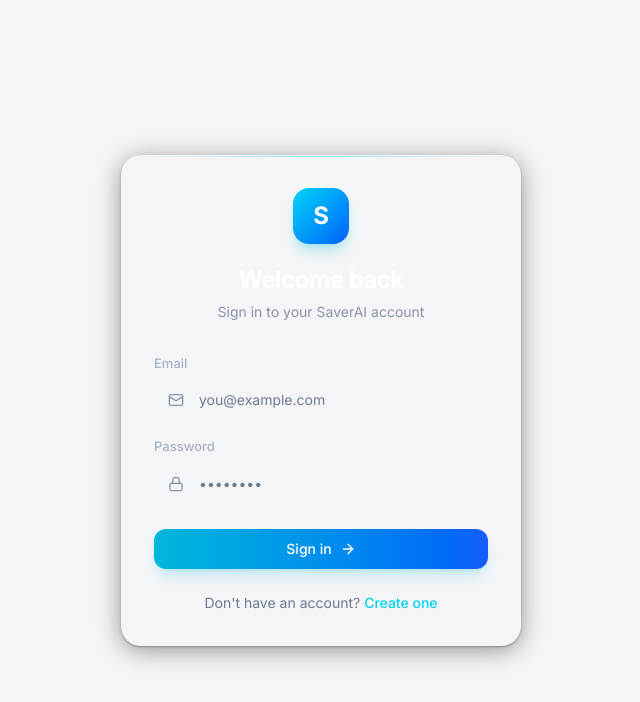
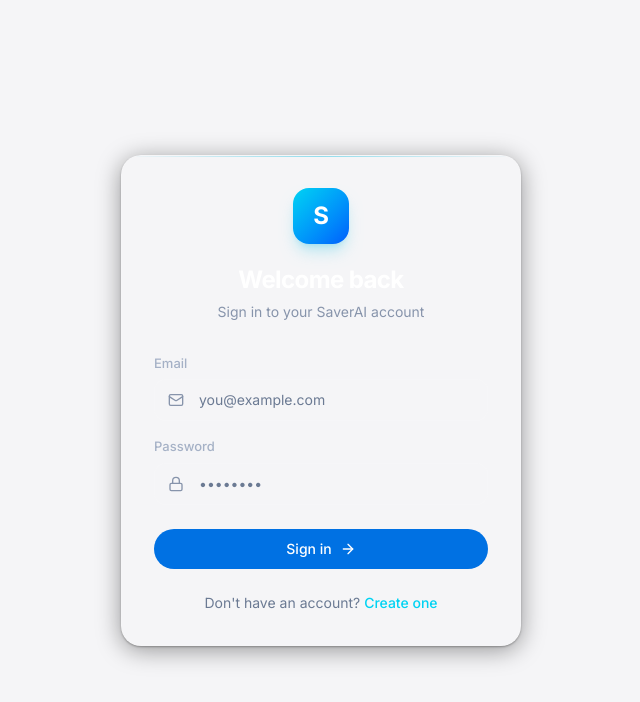
Before and after one commit to naman-sharma12345/saver-ai, a React (Vite) app in the folder frontend/: page /login in a window 1280 px wide. Shown: the top 702 px of the page, without its empty margins (319-959 px from the left). Built offline with nearby package versions, Linux system fonts and the light colour scheme; no server answers.

Commit message:
Design v2: Apple-style light redesign (Button.tsx)

```diff
--- a/frontend/src/components/ui/Button.tsx
+++ b/frontend/src/components/ui/Button.tsx
@@ -10,21 +10,22 @@ interface ButtonProps extends React.ButtonHTMLAttributes<HTMLButtonElement> {
 }
 
 export const Button = React.forwardRef<HTMLButtonElement, ButtonProps>(
-  ({ className, variant = 'primary', size = 'md', isLoading, glow, children, disabled, ...props }, ref) => {
-    const base = 'inline-flex items-center justify-center font-medium transition-all duration-200 rounded-xl focus-visible:outline-none focus-visible:ring-2 focus-visible:ring-cyan-500/50 disabled:opacity-40 disabled:pointer-events-none active:scale-[0.97] haptic cursor-pointer select-none';
+  ({ className, variant = 'primary', size = 'md', isLoading, glow: _glow, children, disabled, ...props }, ref) => {
+    const base =
+      'inline-flex items-center justify-center font-medium rounded-full transition-all duration-200 ease-out focus-visible:outline-none focus-visible:ring-2 focus-visible:ring-[#0071e3]/40 focus-visible:ring-offset-2 disabled:opacity-40 disabled:pointer-events-none active:scale-[0.98] cursor-pointer select-none';
 
     const variants: Record<string, string> = {
-      primary: 'bg-gradient-to-r from-cyan-500 to-blue-600 text-white hover:from-cyan-400 hover:to-blue-500 shadow-lg shadow-cyan-500/20 hover:shadow-cyan-500/30',
-      secondary: 'bg-white/[0.06] text-slate-200 border border-white/[0.08] hover:bg-white/[0.1] hover:border-white/[0.12]',
-      outline: 'border border-white/[0.1] text-slate-300 hover:bg-white/[0.05] hover:text-white',
-      ghost: 'text-slate-400 hover:text-white hover:bg-white/[0.05]',
-      danger: 'bg-red-500/10 text-red-400 border border-red-500/20 hover:bg-red-500/20 hover:text-red-300',
+      primary: 'bg-[#0071e3] text-[#fff] hover:bg-[#0077ed] active:bg-[#0062c3]',
+      secondary: 'bg-black/[0.05] text-[#1d1d1f] hover:bg-black/[0.08]',
+      outline: 'border border-black/15 text-[#1d1d1f] hover:bg-black/[0.04]',
+      ghost: 'text-[#0071e3] hover:bg-[#0071e3]/[0.08]',
+      danger: 'bg-[#ff3b30]/10 text-[#d70015] hover:bg-[#ff3b30]/15',
     };
 
     const sizes: Record<string, string> = {
-      sm: 'h-8 px-3 text-xs gap-1.5',
-      md: 'h-10 px-5 text-sm gap-2',
-      lg: 'h-12 px-8 text-base gap-2.5',
+      sm: 'h-8 px-4 text-[13px] gap-1.5',
+      md: 'h-10 px-5 text-[14px] gap-2',
+      lg: 'h-12 px-8 text-[16px] gap-2.5',
       icon: 'h-10 w-10 p-0',
     };
 
@@ -32,7 +33,7 @@ export const Button = React.forwardRef<HTMLButtonElement, ButtonProps>(
       <button
         ref={ref}
         disabled={disabled || isLoading}
-        className={cn(base, variants[variant], sizes[size], glow && 'glow-cyan', className)}
+        className={cn(base, variants[variant], sizes[size], className)}
         {...props}
       >
         {isLoading && <Loader2 className="h-4 w-4 animate-spin" />}
```
